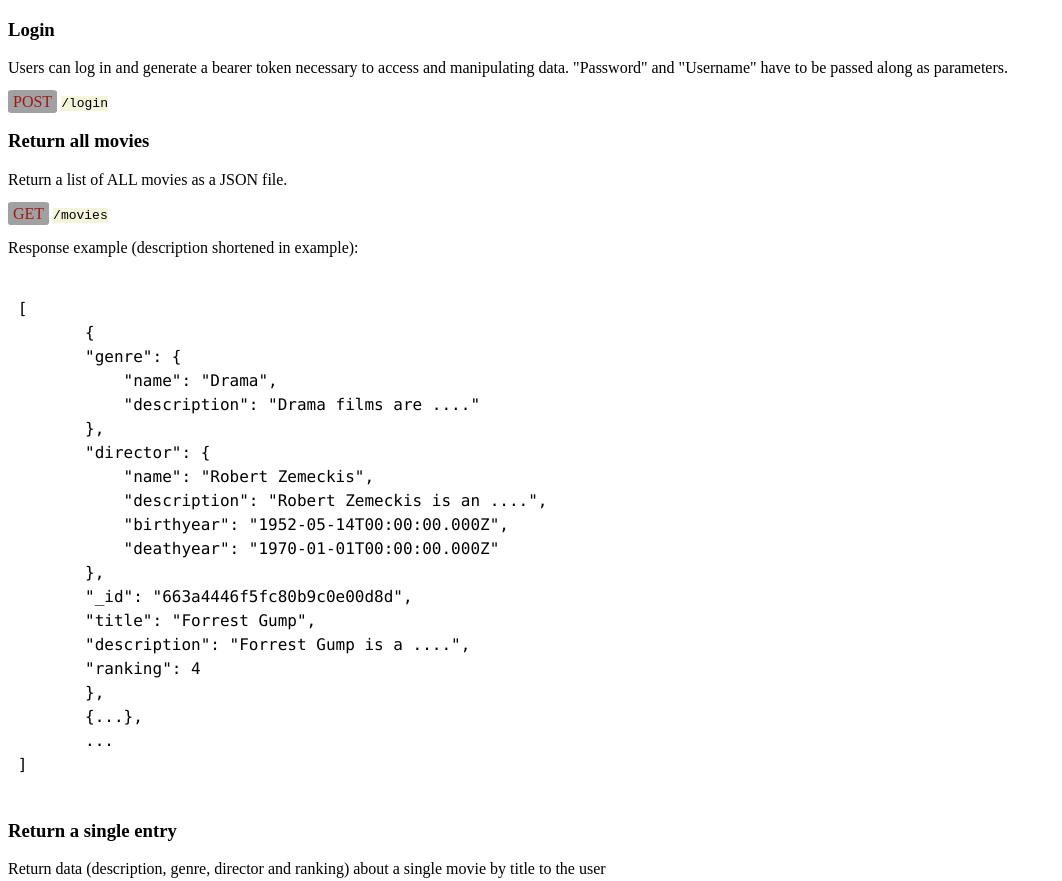
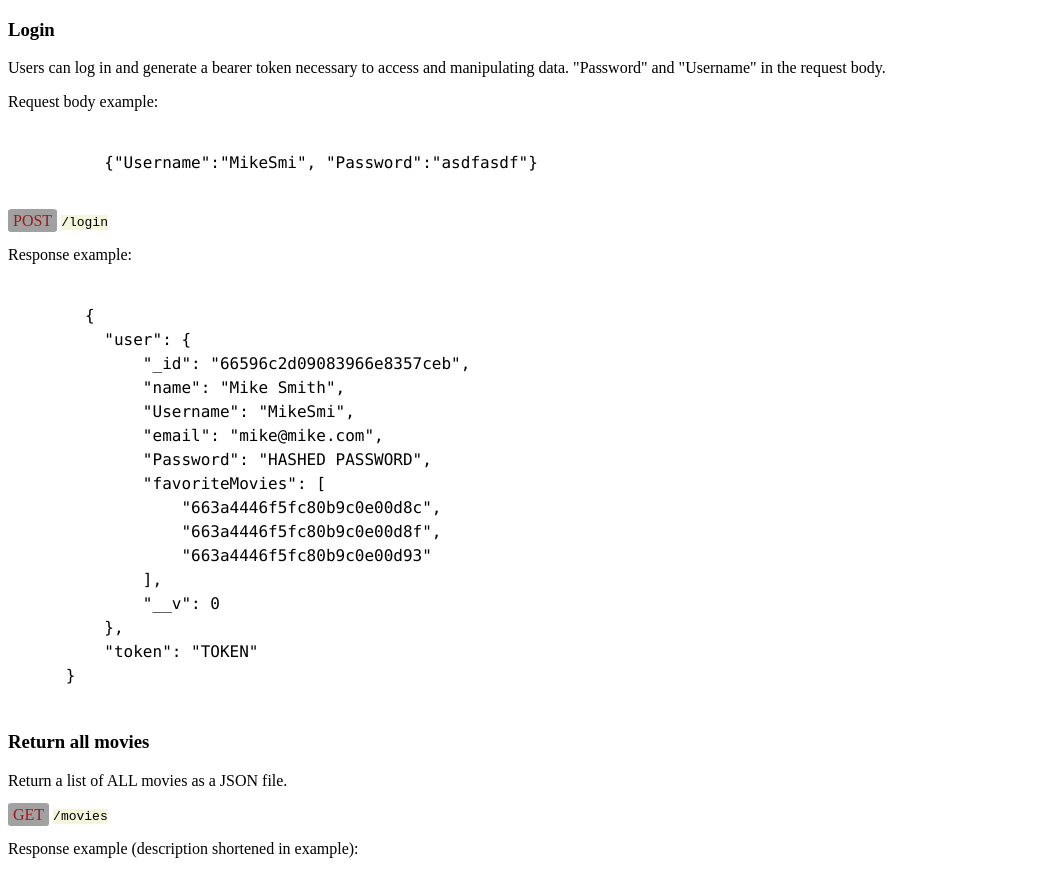
Before and after one commit to OtmarKirch/sci-fi-app, a website: page public/documentation.html in a window 1280 px wide. Shown: the part 1179-2060 px from the top of the page, without its empty margins (0-1062 px from the left). Drawn offline with nearby package versions, Linux system fonts and the light colour scheme.

Commit message:
Update documentation.html

```diff
--- a/public/documentation.html
+++ b/public/documentation.html
@@ -36,14 +36,14 @@
       logged by middleware using morgan. The data base is implemented with MongoDB. New users can now register. Access and manipulation of all data is now restricted using JWT.
     </p>
     <h2>Access</h2>
-      In order to access or manipulate data, users have to register via the <code>/users/register</code> endpoint. The user can then log in  with the <code>/login</code> endpoint, passing "Password" and "Username" as parameters.
+      In order to access or manipulate data, users have to register via the <code>/users/register</code> endpoint. The user can then log in  with the <code>/login</code> endpoint.
       After logging in, a bearer token (7 days validity) is sent back. The bearer token has to be used to access any endpoint other than the <code>/users/register</code> and <code>/login</code> endpoints. All users can access information about movies. User data can only be changed by the respective user.
 
     <h2>APIs</h2>
     <div>
       <h3>Register new user</h3>
       <p>Allows new users to register.</p>
-      <p>Add a body in JSON format with the following requirements:</p>
+      <p>Add a body in JSON format with the following keys:</p>
       <ul>
         <li>The "Username" field is mandatory, must contain at least five characters, and must only include letters and numbers (alphanumeric characters).</li>
         <li>The "Name" field is mandatory and must contain at least five characters.</li>
@@ -53,7 +53,7 @@
       </ul>
       <p>Request body example:</p>
         <pre><code class="language-json">
- {"name": "Mike Smith", "Username":"MikeS", "email": "mike@mike.com", "Password":"3nd93l2wiv", "Birthday":"19091991"}
+      {"name": "Mike Smith", "Username":"MikeS", "email": "mike@mike.com", "Password":"3nd93l2wiv", "Birthday":"19091991"}
         </code></pre>
       <span class="method">POST</span> <code>/users/register</code>
       <p>Response example:</p>
@@ -72,8 +72,31 @@
     </div>
     <div>
       <h3>Login</h3>
-      <p>Users can log in and generate a bearer token necessary to access and manipulating data. "Password" and "Username" have to be passed along as parameters.</p>
+      <p>Users can log in and generate a bearer token necessary to access and manipulating data. "Password" and "Username" in the request body.</p>
+      <p>Request body example:</p>
+        <pre><code class="language-json">
+          {"Username":"MikeSmi", "Password":"asdfasdf"}
+        </code></pre>
       <span class="method">POST</span> <code>/login</code>
+      <p>Response example:</p>
+      <pre><code class="language-json">
+        {
+          "user": {
+              "_id": "66596c2d09083966e8357ceb",
+              "name": "Mike Smith",
+              "Username": "MikeSmi",
+              "email": "mike@mike.com",
+              "Password": "HASHED PASSWORD",
+              "favoriteMovies": [
+                  "663a4446f5fc80b9c0e00d8c",
+                  "663a4446f5fc80b9c0e00d8f",
+                  "663a4446f5fc80b9c0e00d93"
+              ],
+              "__v": 0
+          },
+          "token": "TOKEN"
+      }
+      </code></pre>
     </div>
     <div>
       <h3>Return all movies</h3>
@@ -189,12 +212,12 @@
     </div>
     <div>
       <h3>Update user details</h3>
-      <p>Allows users to update their username, name, email and birthday. It is possible to change one or several details at once. Add a body in JSON with the appropriate keys. Keys not matching the following list will be ignored.</p>
+      <p>Allows users to update their username, name, email and birthday. It is possible to change one or several details at once. Add a body in JSON with the appropriate keys. Keys not matching the following list will be ignored. Be careful with the Username since the right Username is needed to log in.</p>
       <ul>
-        <li>"Username"</li>
-        <li>"name"</li>
-        <li>"email"</li>
-        <li>"Birthday"</li>
+        <li>"Username" of at least five characters.</li>
+        <li>"name" of at least five characters.</li>
+        <li>"email" a valid email address</li>
+        <li>"Birthday" in the format of DDMMYYYY</li>
       </ul>
       <p>Request body example:</p>
         <pre><code class="language-json">
```
